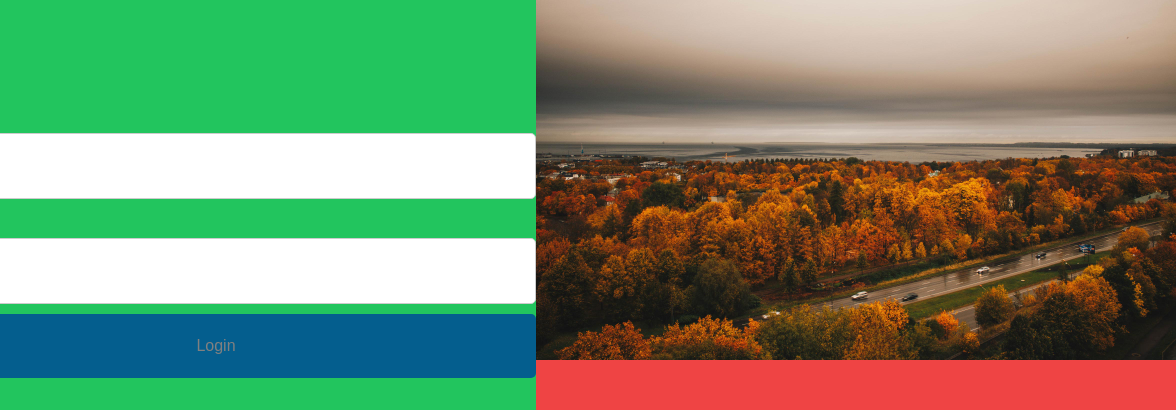
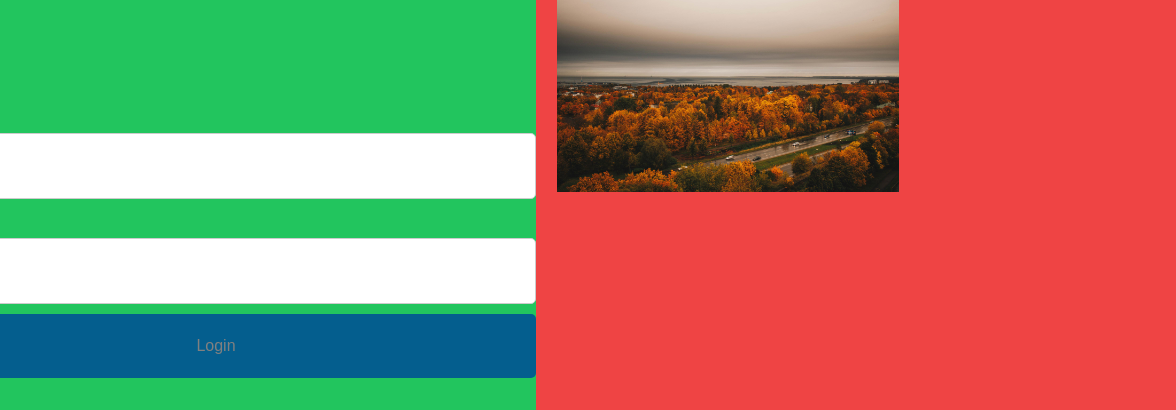
Before and after one commit to durrellq/counseal_login, a plain HTML site: page index.html in a window 1280 px wide. Shown: the top 410 px of the page, 104-1280 px from the left. Drawn offline with nearby package versions, Linux system fonts and the light colour scheme.

Commit message:
Update index.html

```diff
--- a/index.html
+++ b/index.html
@@ -102,9 +102,9 @@
             <button type="submit">Login</button>
         </form>
     </section>
-<!-- make image full and not stretched-->
+<!-- make the image full and not stretched-->
     <section class="bg-red-500 w-0 md:w-1/2">
-        <img src="counsealpic1.jpg" alt="">
+        <img class="h-48 w-96 object-contain ..." src="/counsealpic1.jpg" />
     </section>
 </body>
 </html>
```
